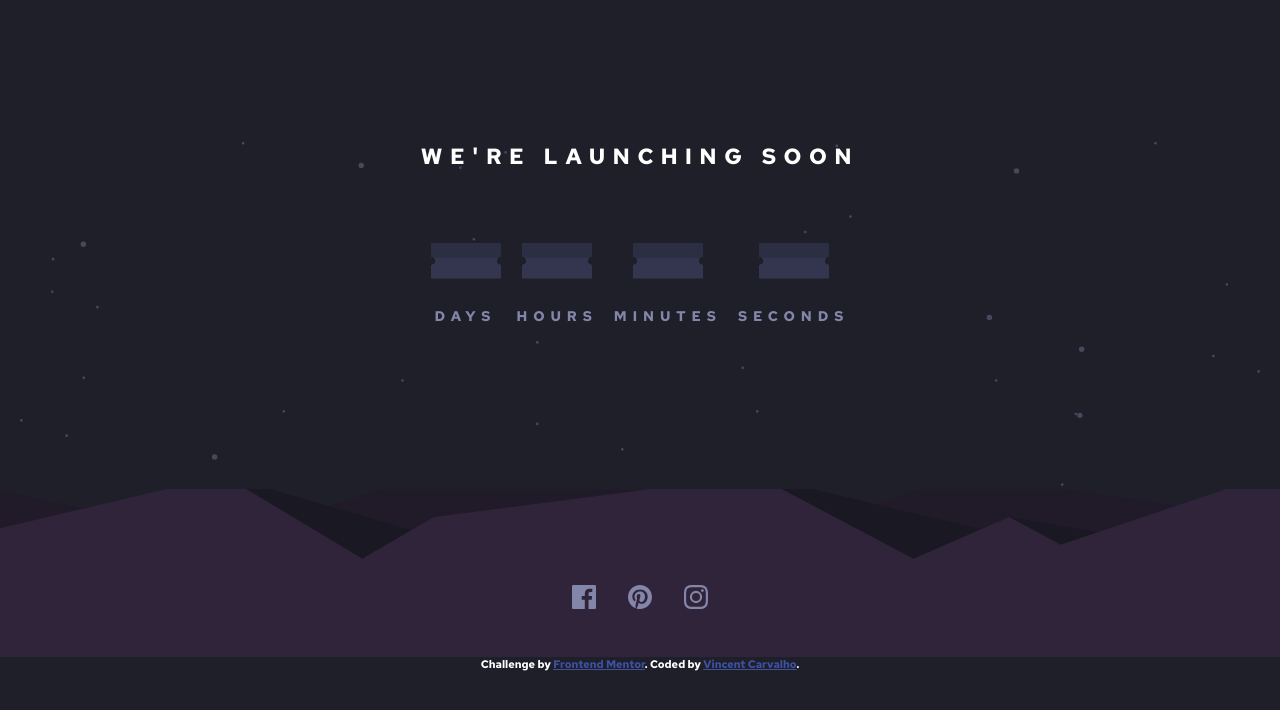
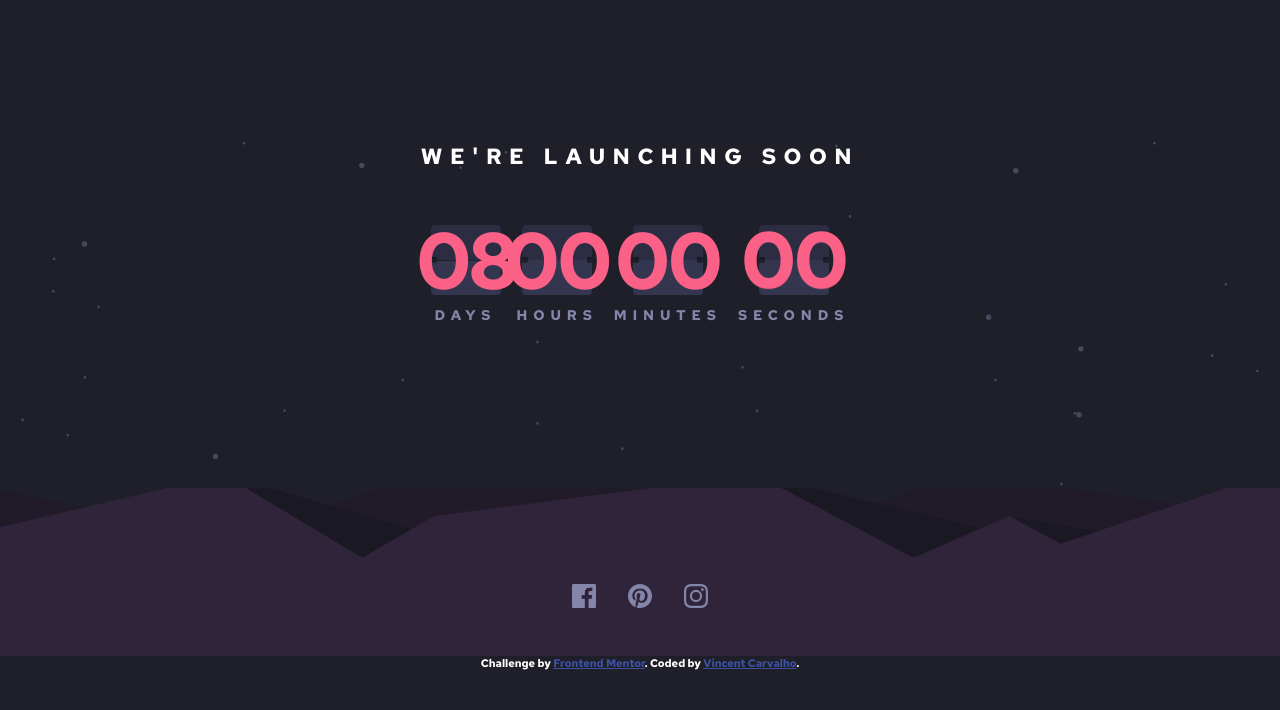
Before and after one commit to CarvalhoVincent/launch-countdown-timer, a plain HTML site: page index.html in a window 1280 px wide. Drawn offline with Linux system fonts and the light colour scheme.

Commit message:
timer ok not animated

```diff
--- a/index.html
+++ b/index.html
@@ -22,33 +22,37 @@
 
         <div class="countdown flex">
             <div class="days columns flex">
+                <div id="daysNbr" class="numbers fs-1 text-red">08</div>
                 <div class="squares">
-                    <div class="squareUp"></div>
-                    <div class="squareDown"></div>
+                    <div id="squareUpDays" class="squareUp flex"><div id="daysNbrUp" class="numbers fs-1 text-red">08</div></div>
+                    <div class="middleLine"></div>
                 </div>
                 <p class="fs-3 text-grayish uppercase">Days</p>
             </div>
 
             <div class="hours columns flex">
+                <div id="hoursNbr" class="numbers fs-1 text-red">00</div>
                 <div class="squares">
-                    <div class="squareUp"></div>
-                    <div class="squareDown"></div>
+                    <div id="squareUpHours" class="squareUp flex"><div id="hoursNbrUp" class="numbers fs-1 text-red">00</div></div>
+                    <div class="line"></div>
                 </div>
                 <p class="fs-3 text-grayish uppercase">Hours</p>
             </div>
 
             <div class="minutes columns flex">
+                <div id="minutesNbr" class="numbers fs-1 text-red">00</div>
                 <div class="squares">
-                    <div class="squareUp"></div>
-                    <div class="squareDown"></div>
+                    <div id="squareUpMinutes" class="squareUp flex"><div id="minutesNbrUp" class="numbers fs-1 text-red">00</div></div>
+                    <div class="line"></div>
                 </div>
                 <p class="fs-3 text-grayish uppercase">Minutes</p>
             </div>
 
             <div class="seconds columns flex">
+                <div id="secondsNbr" class="numbers fs-1 text-red">05</div>
                 <div class="squares">
-                    <div class="squareUp"></div>
-                    <div class="squareDown"></div>
+                    <div id="squareUpSeconds" class="squareUp flex"><div id="secondsNbrUp" class="numbers fs-1 text-red">05</div></div>
+                    <div class="line"></div>
                 </div>
                 <p class="fs-3 text-grayish uppercase">Seconds</p>
             </div>
--- a/index.js
+++ b/index.js
@@ -0,0 +1,123 @@
+const days = document.getElementById("daysNbr");
+const hours = document.getElementById("hoursNbr");
+const minutes = document.getElementById("minutesNbr");
+const seconds = document.getElementById("secondsNbr");
+const daysUp = document.getElementById("daysNbrUp");
+const hoursUp = document.getElementById("hoursNbrUp");
+const minutesUp = document.getElementById("minutesNbrUp");
+const secondsUp = document.getElementById("secondsNbrUp");
+
+const squareUpDays = document.getElementById("squareUpDays");
+const squareUpHours = document.getElementById("squareUpHours");
+const squareUpMinutes = document.getElementById("squareUpMinutes");
+const squareUpSeconds = document.getElementById("squareUpSeconds");
+
+const interval = setInterval(countdown, 1000);
+function countdown() {
+    let secondsUpdate = seconds.innerHTML;
+    let secondsUpdateUp = secondsUp.innerHTML;
+    let minutesUpdate = minutes.innerHTML;
+    let minutesUpdateUp = minutesUp.innerHTML;
+    let hoursUpdate = hours.innerHTML;
+    let hoursUpdateUp = hoursUp.innerHTML;
+    let daysUpdate = days.innerHTML;
+    let daysUpdateUp = daysUp.innerHTML;
+
+    secondsUpdate --;
+    secondsUpdateUp --;
+    seconds.classList.add("flipThis");
+
+/* update countdown */
+
+
+    if(secondsUpdate < 10) {
+        seconds.innerHTML = "0" + secondsUpdate;
+    } else {
+        seconds.innerHTML = secondsUpdate;
+    }
+
+    if(secondsUpdate < 0) {
+        seconds.innerHTML = "59";
+        minutesUpdate--;
+
+        if(minutesUpdate < 10) {
+            minutes.innerHTML = "0" + minutesUpdate;
+        } else {
+            minutes.innerHTML = minutesUpdate;
+        }
+    }
+
+    if(minutesUpdate < 0) {
+        minutes.innerHTML = "59";
+        hoursUpdate--;
+
+        if(hoursUpdate < 10) {
+            hours.innerHTML = "0" + hoursUpdate;
+        } else {
+            hours.innerHTML = hoursUpdate;
+        }
+
+        if(hoursUpdate < 0) {
+            hours.innerHTML = "23";
+            hoursUpdate--;
+        }
+    }
+
+    if(hoursUpdate < 0) {
+        hours.innerHTML = "23";
+        daysUpdate--;
+
+        if(daysUpdate < 10) {
+            days.innerHTML = "0" + daysUpdate;
+        } else {
+            days.innerHTML = daysUpdate;
+        }
+    }
+
+/* update countdown UP */
+
+    if(secondsUpdateUp < 10) {
+        secondsUp.innerHTML = "0" + secondsUpdateUp;
+    } else {
+        secondsUp.innerHTML = secondsUpdateUp;
+    }
+
+    if(secondsUpdateUp < 0) {
+        secondsUp.innerHTML = "59";
+        minutesUpdateUp--;
+
+        if(minutesUpdateUp < 10) {
+            minutesUp.innerHTML = "0" + minutesUpdateUp;
+        } else {
+            minutesUp.innerHTML = minutesUpdateUp;
+        }
+    }
+
+    if(minutesUpdateUp < 0) {
+        minutesUp.innerHTML = "59";
+        hoursUpdateUp--;
+
+        if(hoursUpdateUp < 10) {
+            hoursUp.innerHTML = "0" + hoursUpdateUp;
+        } else {
+            hoursUp.innerHTML = hoursUpdateUp;
+        }
+
+        if(hoursUpdateUp < 0) {
+            hoursUp.innerHTML = "23";
+            hoursUpdateUp--;
+        }
+    }
+
+    if(hoursUpdateUp < 0) {
+        hoursUp.innerHTML = "23";
+        daysUpdateUp--;
+
+        if(daysUpdateUp < 10) {
+            daysUp.innerHTML = "0" + daysUpdateUp;
+        } else {
+            daysUp.innerHTML = daysUpdateUp;
+        }
+    }
+
+}
--- a/style.css
+++ b/style.css
@@ -217,32 +217,59 @@ select {
 
 .squares {
     width: 70px;
-    height: 71px;
+    height: 70px;
     background-color: hsl( var(--clr-desaturatedBlue) );
     border-radius: 4px;
-    -webkit-mask-image:
-     radial-gradient(circle at center left, transparent 0, transparent  4px, black 4px),
-     radial-gradient(circle at center right, transparent 0, transparent  4px, black 4px);
--webkit-mask-position: center left, center right;
--webkit-mask-repeat: no-repeat;
--webkit-mask-size: 50% 50%;
-mask-image:
-    radial-gradient(circle at center left, transparent 0, transparent 4px, black 4px),
-    radial-gradient(circle at center right, transparent 0, transparent 4px, black 4px);
-mask-position: center left, center right;
-mask-repeat: no-repeat;
-mask-size: 50% 50%;
+    position: relative;
+    --circle: radial-gradient(circle,hsl( var(--clr-darkBlue) ) 8vw, hsl( var(--clr-desaturatedBlue) ) 8.1vw);
 }
 
+.squares:before {
+    content: '';
+    position: absolute;
+    width: 100%;
+    height: 100%;
+    background-image: var(--circle), var(--circle), var(--circle), var(--circle);
+    background-size: 5.5px 5.5px;
+    background-position: 0% 50%, 100% 50%;
+    background-repeat: no-repeat;
+  }
+
 .squareUp {
+    justify-content: center;
     width: 70px;
-    height: 33px;
+    height: 35px;
     background: #000000;
     mix-blend-mode: normal;
     opacity: 0.15;
     border-radius: 0px 0px 4px 4px;
-    transform: matrix(1, 0, 0, -1, 0, 0);
+    transition: transform .5s linear;
+    z-index: 1000000;
+}
 
+.flipThis {
+    animation: flipthis 5s;
+}
+
+@keyframes flipthis {
+	0% {
+		transform: rotateX(0deg);
+	}
+	100% {
+		transform: rotateX(180deg);
+	}
+}
+
+.middleLine {
+    width: 70px;
+    height: .47px;
+    background-color: hsl( var(--clr-darkBlue) );
+}
+
+.numbers {
+    position: absolute;
+    justify-self: center;
+    z-index: 1000;
 }
 
 .social {
```
